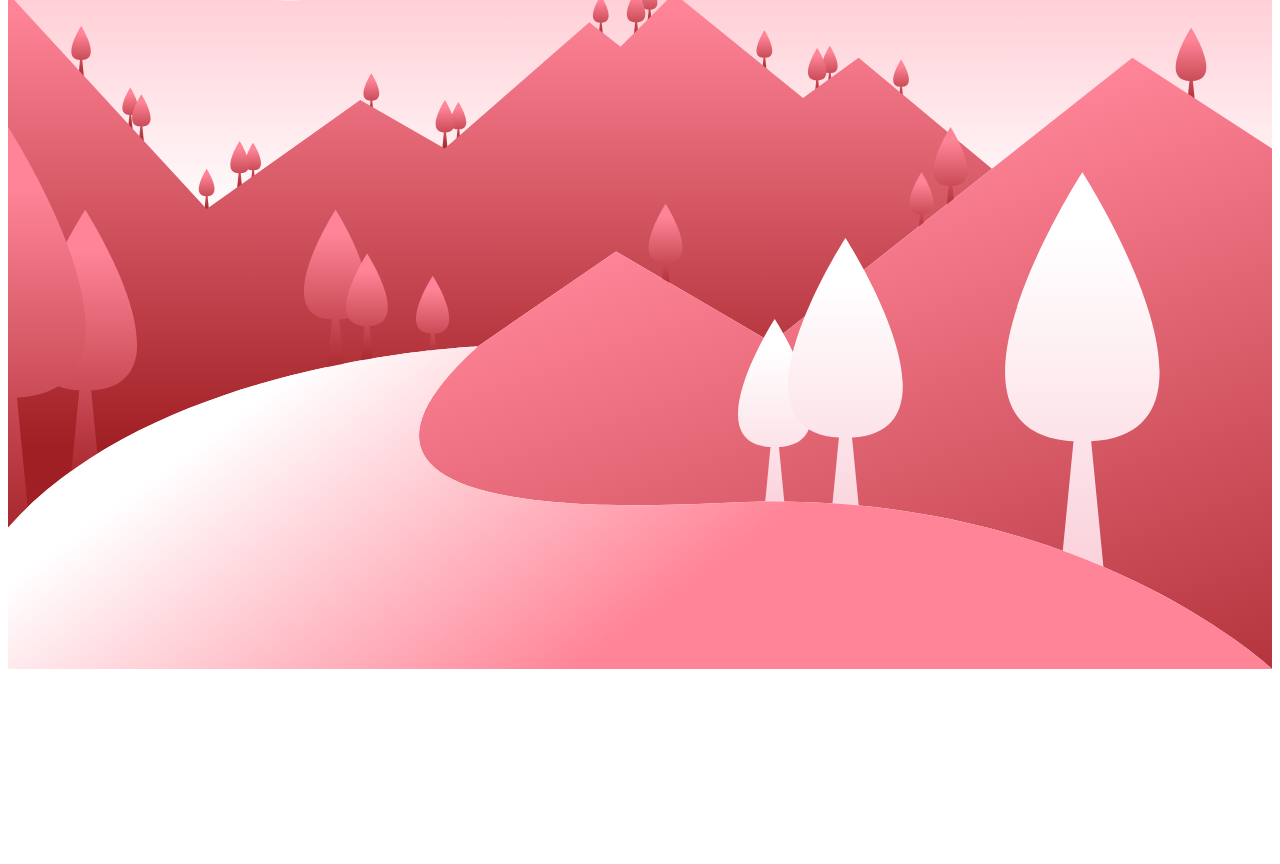
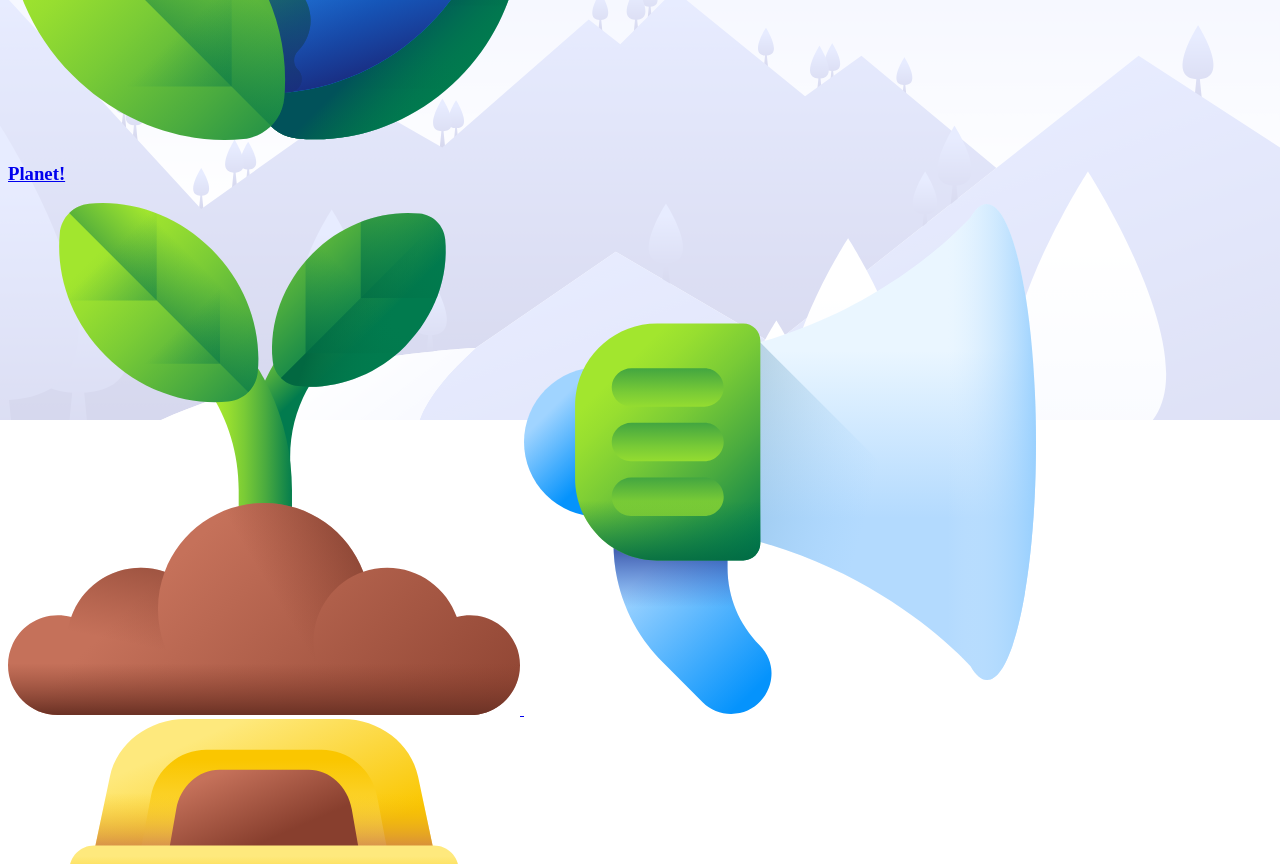
Before and after one commit to alexandre293/Ecologie, a plain HTML site: page index.html in a window 1280 px wide. Shown: the part 380-1244 px from the top of the page. Before the commit the page ends 1061 px from the top, so only its background shows below. Drawn offline with Linux system fonts and the light colour scheme.

Commit message:
make layout menu

```diff
--- a/index.html
+++ b/index.html
@@ -8,5 +8,27 @@
 </head>
 <body>
     <img src="images/bg.svg" class="bg" alt="Background image">
+
+    <div class="menu">
+        <a href="#" class="logo">
+            <img src="images/planet.svg" alt="Planet">
+            <h3>Planet!</h3>
+        </a>
+
+        <div class="nav">
+            <a href="#plants">
+                <img src="images/plant.svg" alt="Plants">
+            </a>
+
+            <a href="#news">
+                <img src="images/news.svg" alt="News">
+            </a>
+
+            <a href="#recycle">
+                <img src="images/recycle.svg" alt="Recycle">
+            </a>
+
+        </div>
+    </div>
 </body>
 </html>
--- a/style.css
+++ b/style.css
@@ -1,4 +1,12 @@
 .bg {
     width: 100%;
     height:100%;
+    position: fixed;
+    top: 0;
+    left: 0;
+    object-fit: cover;
+    object-position: top;
+    filter: hue-rotate(250deg);
+    opacity: 0.2;
+    z-index: -1;
 }
```
